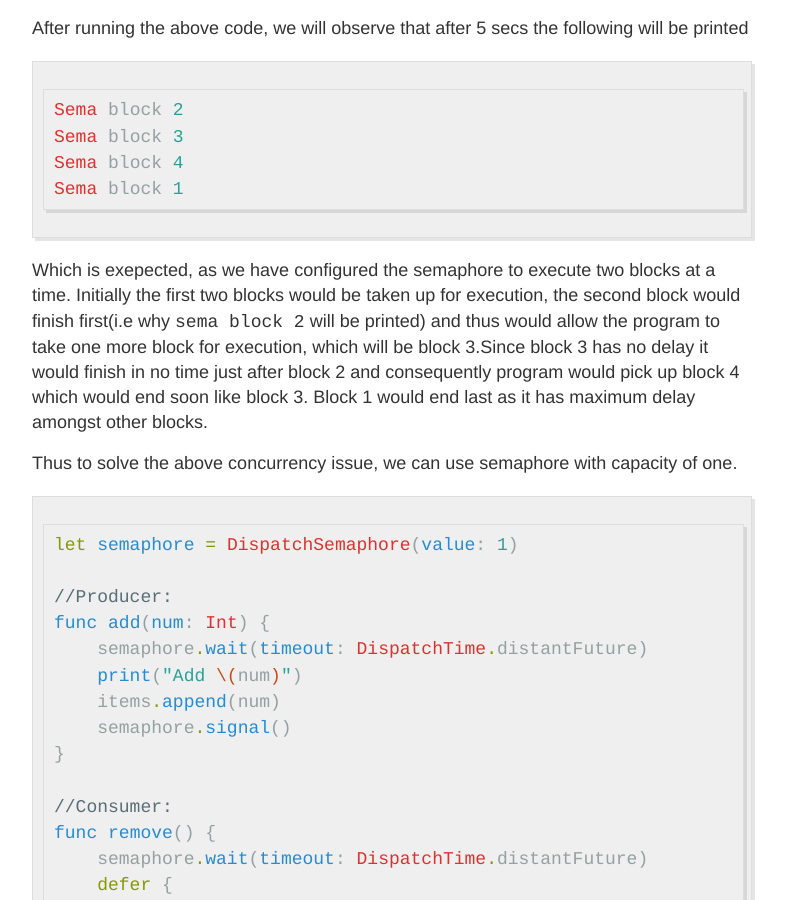
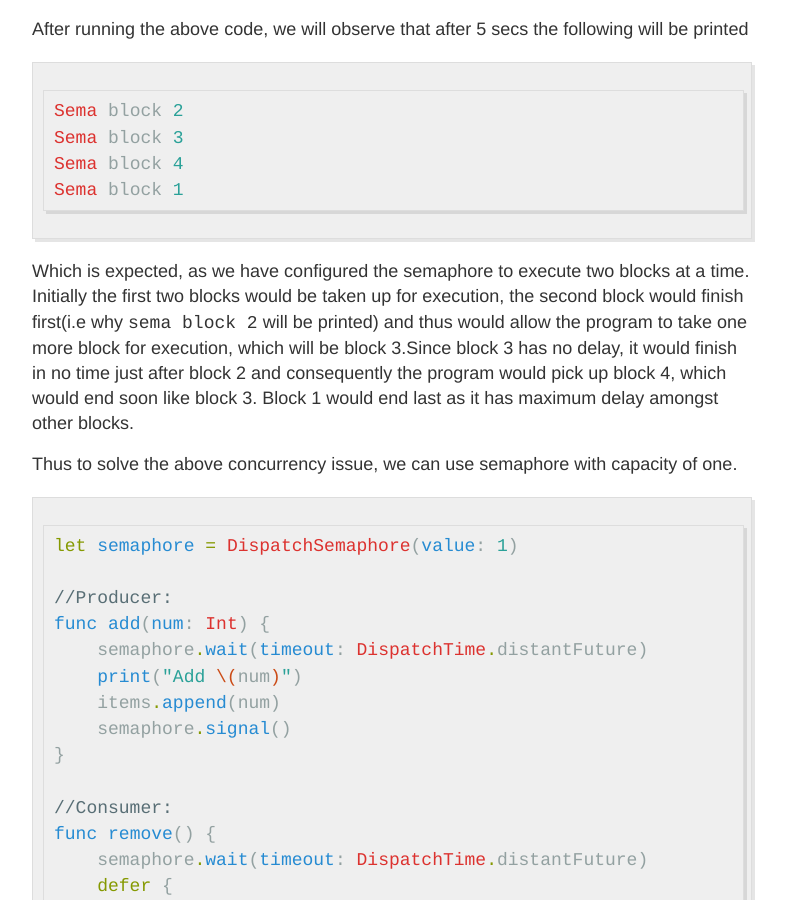
Before and after one commit to priteshrnandgaonkar/priteshrnandgaonkar.github.io, a Jekyll site: the page built from _posts/2016-8-28-concurrency-with-swift-3.md, in a window 1280 px wide and 900 px high, scrolled down 4643 px. Shown: the whole window, without its empty margins (248-1034 px from the left). Built offline with Jekyll 4.4.1, drawn with Linux system fonts in a browser that asks for light colours; comment, search, counter and statistics services are not loaded; some of the changed lines change nothing that is shown; some of the changed text lies outside the part shown.

Commit message:
Solved grammatical errors

````diff
--- a/_posts/2016-8-28-concurrency-with-swift-3.md
+++ b/_posts/2016-8-28-concurrency-with-swift-3.md
@@ -83,9 +83,9 @@
     print("Remove \(num)")
 }
 ```
-The above code blocks the execution of other threads whenever the collection `items` is modified. Thus whenever a block is being executed, the lock ensures that no other block is being taken up for execution and hence making the above code thread-safe.
+The above code blocks the execution of other threads whenever the `items` is modified. Thus whenever a block is being executed, the lock ensures that no other block is being taken up for execution and hence making the above code thread-safe.
 
-The above code uses `defer` in `remove`, which was not used earlier.It is used because, the code in `defer` is called just before leaving the function. Since the `remove` has two paths to exit, replicating `lock.unlock()` at two places is bad. Hence in this case `defer` is useful.
+The above code uses `defer` in `remove`, which was not used earlier.It is used because, the code in `defer` is called just before leaving the function. Since the `remove` has two paths to exit, replicating `lock.unlock()` at two places is not recommended. Hence in this case `defer` is useful.
 
 The other approach is to use GCD API's.
 
@@ -163,7 +163,7 @@
 Sema block 4
 Sema block 1
 ```
-Which is exepected, as we have configured the semaphore to execute two blocks at a time. Initially the first two blocks would be taken up for execution, the second block would finish first(i.e why `sema block 2` will be printed) and thus would allow the program to take one more block for execution, which will be block 3.Since block 3 has no delay it would finish in no time just after block 2 and consequently program would pick up block 4 which would end soon like block 3. Block 1 would end last as it has maximum delay amongst other blocks.
+Which is expected, as we have configured the semaphore to execute two blocks at a time. Initially the first two blocks would be taken up for execution, the second block would finish first(i.e why `sema block 2` will be printed) and thus would allow the program to take one more block for execution, which will be block 3.Since block 3 has no delay, it would finish in no time just after block 2 and consequently the program would pick up block 4, which would end soon like block 3. Block 1 would end last as it has maximum delay amongst other blocks.
 
 Thus to solve the above concurrency issue, we can use semaphore with capacity of one.
 
````
